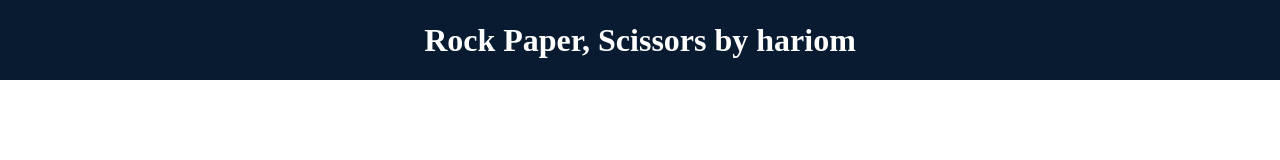
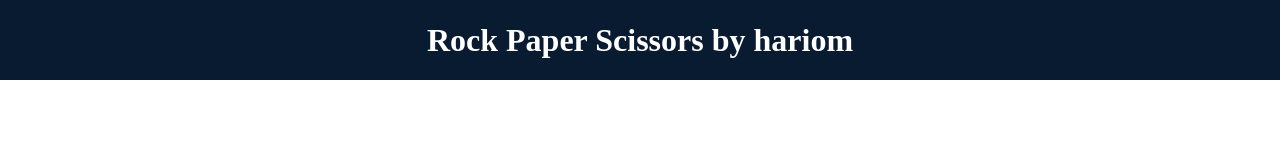
Before and after one commit to Hariom52/firstGame, a plain HTML site: page index.html in a window 1280 px wide. Shown: the top 160 px of the page. Drawn offline with Linux system fonts and the light colour scheme.

Commit message:
change in the dot

```diff
--- a/index.html
+++ b/index.html
@@ -7,7 +7,7 @@
     <link rel="stylesheet" href="style.css">
 </head>
 <body>
-    <h1>Rock Paper, Scissors by hariom</h1>
+    <h1>Rock Paper  Scissors by hariom</h1>
     <div class="choices">
     <div class="choice" id="rock">
      <img src="./WhatsApp Image 2024-12-26 at 08.55.38_f26ce06f.jpg"\>
```
